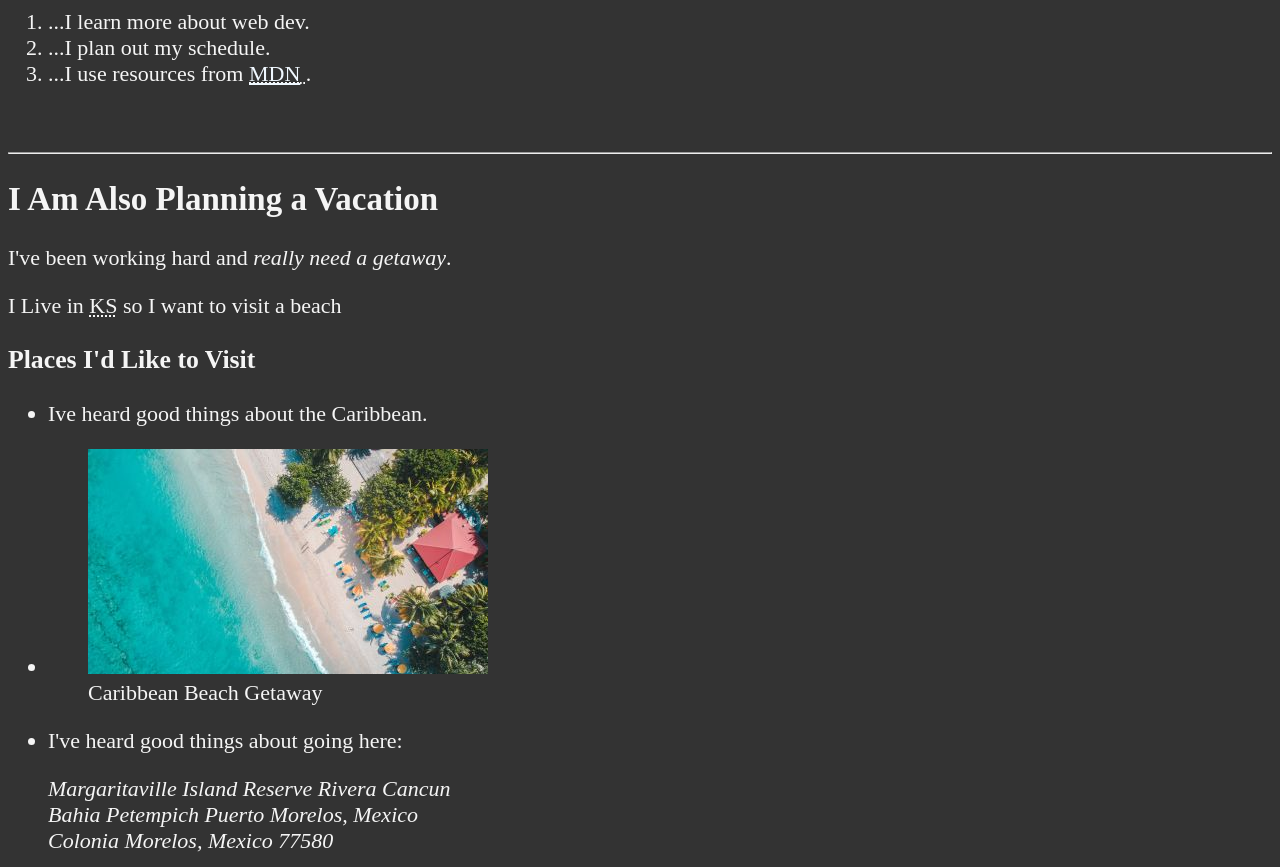
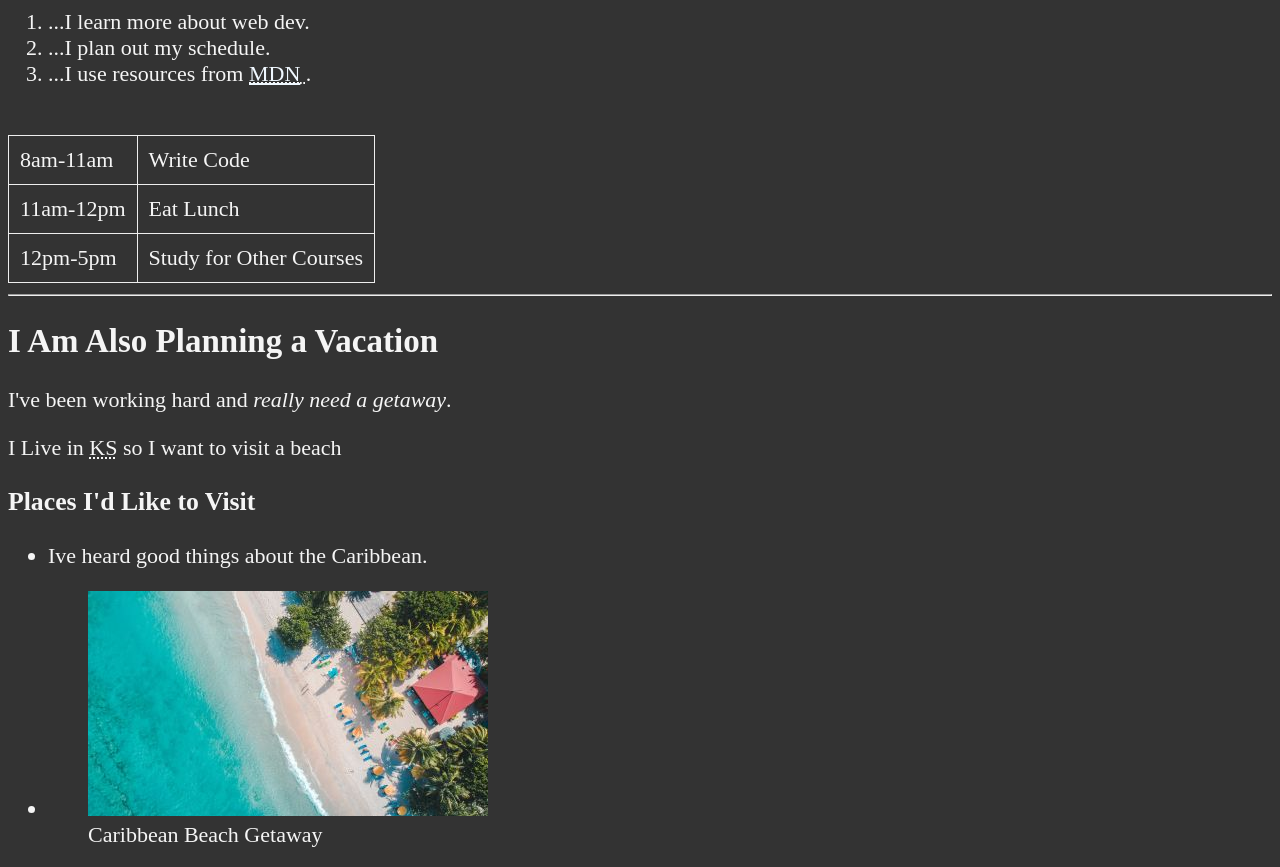
Before and after one commit to jlukula/git-at-work, a plain HTML site: page Dave Gray HTML Course/index.html in a window 1280 px wide. Shown: the part 860-1727 px from the top of the page. Drawn offline with Linux system fonts and the light colour scheme.

Commit message:
creating tables

```diff
--- a/Dave Gray HTML Course/index.html
+++ b/Dave Gray HTML Course/index.html
@@ -60,8 +60,21 @@
         <table>
             <tr>
                 <td>
-
+                  <time datetime="08:00">8am</time>-<time datetime="11:00">11am</time>
                 </td>
+                <td>Write Code</td>
+            </tr>
+            <tr>
+                <td>
+                  <time datetime="11:00">11am</time>-<time datetime="12:00">12pm</time>
+                </td>
+                <td>Eat Lunch</td>
+            </tr>
+            <tr>
+                <td>
+                  <time datetime="12:00">12pm</time>-<time datetime="17:00">5pm</time>
+                </td>
+                <td>Study for Other Courses</td>
             </tr>
         </table>
 
--- a/Dave Gray HTML Course/main.css
+++ b/Dave Gray HTML Course/main.css
@@ -18,3 +18,11 @@ color: lightgray
 a:hover, a:active {
     color:#eee;
 }
+
+
+table,tr,th,td,caption {
+border: 1px solid #eee;
+font-family: 'Courier New' Courier, monospace;
+border-collapse: collapse;
+padding: 0.5rem;
+}
```
Also changed, not shown: 1 other file.
